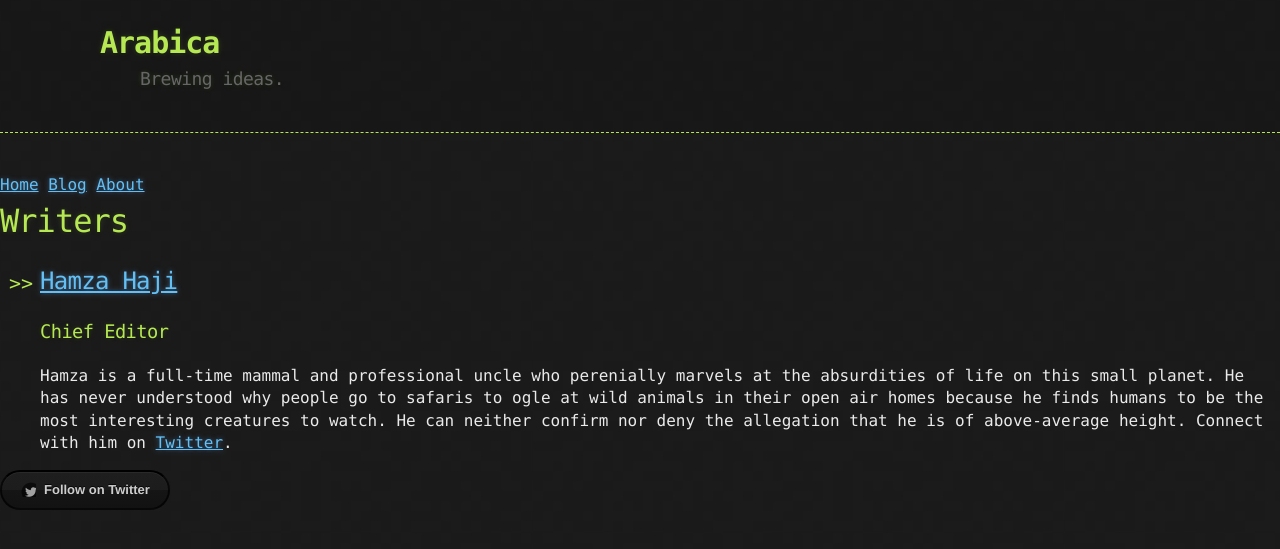
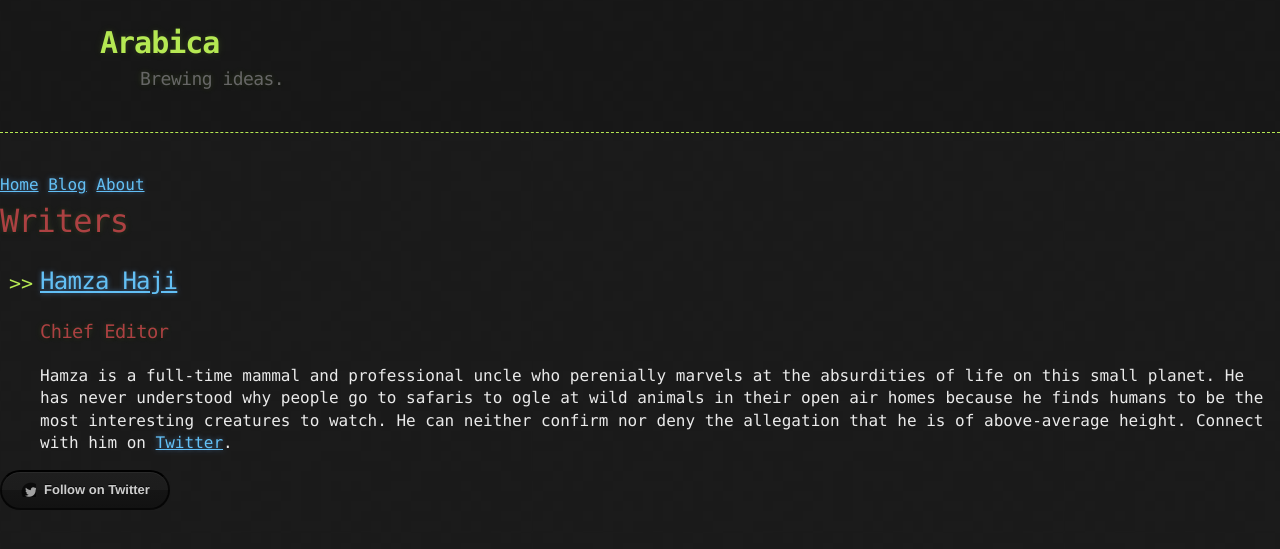
Before and after one commit to habasweiny/habasweiny.github.io, a Jekyll site: the page built from about.html, in a window 1280 px wide. Shown: the top 549 px of the page. Built offline with Jekyll 4.4.1, drawn with Linux system fonts in a browser that asks for light colours.

Commit message:
Update main.scss

```diff
--- a/_sass/main.scss
+++ b/_sass/main.scss
@@ -3,7 +3,7 @@
 
 $body-background: $cod-grey !default;
 $body-foreground: $gallery !default;
-$header: $conifer !default;
+$header: $apple-blossom !default;
 $blockquote-color: $silver-chalice !default;
 $blockquote-border: $dove-grey !default;
 $container-max-width: 1000px;
```
